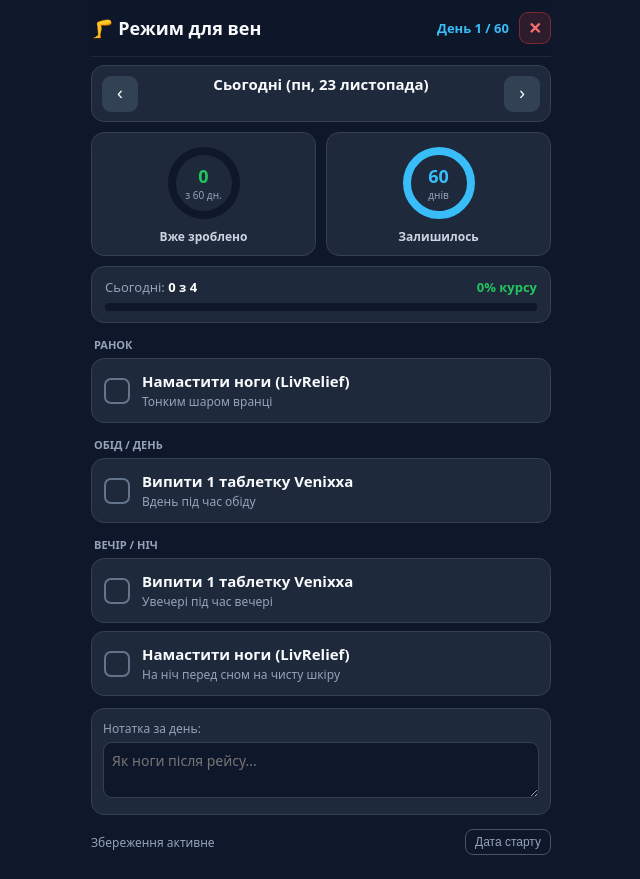
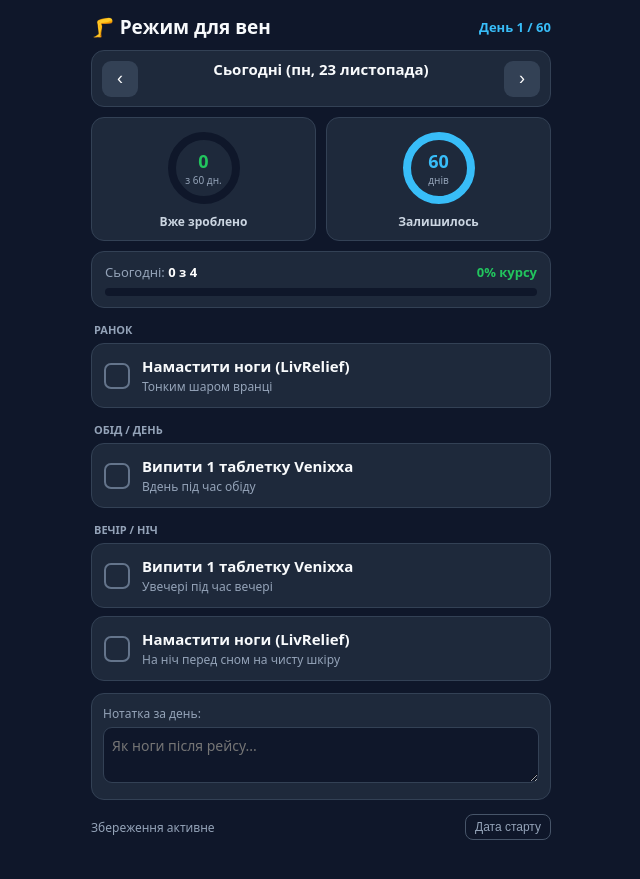
Before and after one commit to matsydin/Vein-tracker, a plain HTML site: page index.html in a window 1280 px wide. Shown: the whole page, without its empty margins (319-959 px from the left). Drawn offline with Linux system fonts and the light colour scheme.

Commit message:
Refactor index.html for improved layout and styles
Updated layout and styles for better user experience.

```diff
--- a/index.html
+++ b/index.html
@@ -11,13 +11,10 @@
 <title>Режим для вен</title>
 <style>
 *{box-sizing:border-box;-webkit-tap-highlight-color:transparent}
-body{margin:0;font-family:system-ui,-apple-system,sans-serif;background:#0f172a;color:#f8fafc;padding:0 14px 24px;display:flex;justify-content:center}
-.app{width:100%;max-width:460px}
-header{position:sticky;top:0;z-index:20;background:rgba(15,23,42,.95);backdrop-filter:blur(8px);padding:12px 0;margin-bottom:8px;border-bottom:1px solid #1e293b;display:flex;justify-content:space-between;align-items:center;gap:8px}
-h1{font-size:18px;margin:0;white-space:nowrap}
-.hright{display:flex;align-items:center;gap:10px}
-.xbtn{background:#ef444422;border:1px solid #ef444466;color:#f87171;width:32px;height:32px;border-radius:9px;font-size:16px;font-weight:700;display:flex;align-items:center;justify-content:center;cursor:pointer}
-.nav,.phead,.foot{display:flex;justify-content:space-between;align-items:center}
+body{margin:0;font-family:system-ui,-apple-system,sans-serif;background:#0f172a;color:#f8fafc;padding:14px;display:flex;justify-content:center}
+.app{width:100%;max-width:460px;padding-bottom:24px}
+header,.nav,.phead,.foot{display:flex;justify-content:space-between;align-items:center}
+header{margin-bottom:10px}h1{font-size:19px;margin:0}
 .nav,.rcard,.prog,.card,.nbox{background:#1e293b;border:1px solid #334155;border-radius:13px}
 .nav{padding:8px 10px;margin-bottom:10px}
 .nbtn{background:#334155;color:#fff;border:none;border-radius:9px;width:36px;height:36px;font-size:18px}
@@ -47,13 +44,7 @@ textarea{width:100%;background:#0f172a;border:1px solid #334155;border-radius:9p
 </head>
 <body>
 <div class="app">
-<header>
-  <h1>🦵 Режим для вен</h1>
-  <div class="hright">
-    <span id="dB" style="font-size:13px;color:#38bdf8;font-weight:600">День 1 / 60</span>
-    <button class="xbtn" id="cB" title="Закрити">✕</button>
-  </div>
-</header>
+<header><h1>🦵 Режим для вен</h1><span id="dB" style="font-size:13px;color:#38bdf8;font-weight:600">День 1 / 60</span></header>
 <div class="nav">
   <button class="nbtn" id="pD">‹</button>
   <div><div class="dmain" id="dM">Сьогодні</div><div class="dsub" id="tJ">На сьогодні</div></div>
@@ -124,7 +115,6 @@ $('nD').onclick=()=>{cur.setDate(cur.getDate()+1);render()};
 $('tJ').onclick=()=>{cur=new Date();cur.setHours(12,0,0,0);render()};
 $('dNt').oninput=e=>{const d=ld(),k=dk(cur);if(!d[k])d[k]={checks:{},note:''};d[k].note=e.target.value;sv(d)};
 $('rB').onclick=()=>{const n=prompt('Дата старту (РРРР-ММ-ДД):',st());if(n&&/^\d{4}-\d{2}-\d{2}$/.test(n)){s(SDK,n);render()}};
-$('cB').onclick=()=>{window.close();if(history.length>1)history.back();else location.href='about:blank'};
 render();
 </script>
 </body>
```
